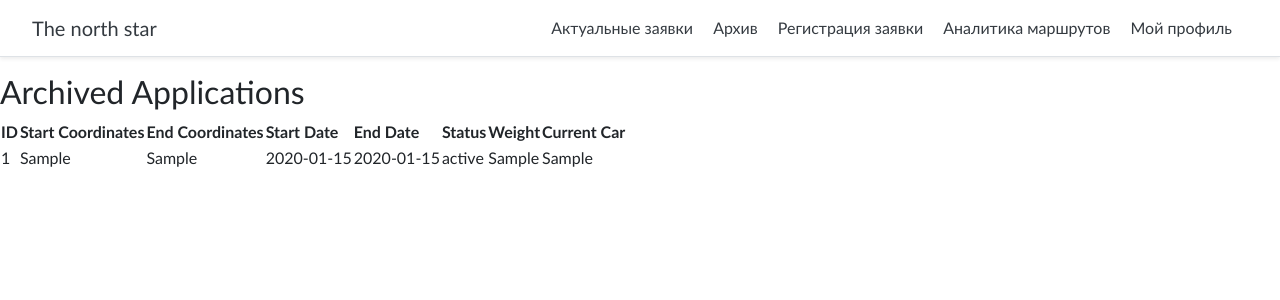
After one commit to pressf1om/north_star, a Flask app: page /archived_applications in a window 1280 px wide. The commit adds this page. Shown: the top 300 px of the page. Run offline with Flask 3, Linux system fonts and the light colour scheme; tables that the repository leaves empty hold one stand-in row (values such as "Sample post"); some libraries are stand-ins or nearby versions; some web fonts are replaced.

Commit message:
Исправлены баги

```diff
--- a/server.py
+++ b/server.py
@@ -81,6 +81,25 @@ class Application(db.Model, UserMixin):
     car_now = db.Column(db.String(120), nullable=True)
 
 
+class CompletedApplication(db.Model, UserMixin):
+    # айди заявки
+    id = db.Column(db.Integer, primary_key=True)
+    # координаты начала
+    coord_start = db.Column(db.String(120), nullable=False)
+    # координаты конца
+    coord_end = db.Column(db.String(120), nullable=False)
+    # дата начала поездки
+    date_of_start = db.Column(db.String(120), nullable=False)
+    # дата окончания поездки
+    date_of_end = db.Column(db.String(120), nullable=True)
+    # статус заявки
+    status = db.Column(db.String(120))
+    # вес груза
+    weight = db.Column(db.String(120), nullable=True)
+    # фура на заявке сейчас
+    car_now = db.Column(db.String(120), nullable=True)
+
+
 class Routes(db.Model, UserMixin):
     # айди маршрута
     id = db.Column(db.Integer, primary_key=True)
@@ -131,6 +150,23 @@ def evaluation_of_effectiveness(autodor_price, fuel_price, kilometrs_for_platon,
     result_cost = ((kilometrs_for_platon * platon_cost) + autodor_price + (driver_salary * oll_kilometrs)) + fuel_price
 
     return result_cost
+
+
+# функция копирования заявки
+def move_completed_application(application_id):
+    application_ = db.session.get(Application, application_id)
+    completed_application = CompletedApplication(
+        coord_start=application_.coord_start,
+        coord_end=application_.coord_end,
+        date_of_start=application_.date_of_start,
+        date_of_end=application_.date_of_end,
+        status=application_.status,
+        weight=application_.weight,
+        car_now=application_.car_now
+    )
+    db.session.add(completed_application)
+    db.session.delete(application_)
+    db.session.commit()
 
 # статусы
 # 1. Свободна
@@ -741,6 +777,13 @@ def current_applications():
         return 'у вас недостаточно прав'
 
 
+# выполненные заявки
+@app.route('/archived_applications', methods=['GET'])
+def archived_applications():
+    archived_apps = CompletedApplication.query.all()  # Извлекаем все выполненные заявки из базы данных
+    return render_template("archived_applications.html", archived_apps=archived_apps)
+
+
 # about
 @app.route('/about', methods=['GET', 'POST'])
 def about():
@@ -793,7 +836,7 @@ class Application_api(Resource):
                 # меняем статус машины
                 car_post.status = '1'
                 # меняем статус заявки
-                application_post.status = '1'
+                move_completed_application(application_post.id)
             # Назначена
             elif new_status == "2":
                 # меняем статус машины
--- /dev/null
+++ b/templates/archived_applications.html
@@ -0,0 +1,37 @@
+{% extends "main.html" %}
+
+{% block head %}
+<title>Archived Applications</title>
+{% endblock %}
+
+{% block body %}
+    <h2>Archived Applications</h2>
+    <table>
+        <thead>
+            <tr>
+                <th>ID</th>
+                <th>Start Coordinates</th>
+                <th>End Coordinates</th>
+                <th>Start Date</th>
+                <th>End Date</th>
+                <th>Status</th>
+                <th>Weight</th>
+                <th>Current Car</th>
+            </tr>
+        </thead>
+        <tbody>
+            {% for app in archived_apps %}
+                <tr>
+                    <td>{{ app.id }}</td>
+                    <td>{{ app.coord_start }}</td>
+                    <td>{{ app.coord_end }}</td>
+                    <td>{{ app.date_of_start }}</td>
+                    <td>{{ app.date_of_end }}</td>
+                    <td>{{ app.status }}</td>
+                    <td>{{ app.weight }}</td>
+                    <td>{{ app.car_now }}</td>
+                </tr>
+            {% endfor %}
+        </tbody>
+    </table>
+{% endblock %}
--- a/templates/main.html
+++ b/templates/main.html
@@ -14,6 +14,7 @@
         <h5 class="my-0 mr-md-auto font-weight-normal"><a class="p-2 text-dark" href="/home">The north star</a></h5>
         <nav class="my-2 my-md-0 mr-md-3">
             <a class="p-2 text-dark" href="/current_applications">Актуальные заявки</a>
+            <a class="p-2 text-dark" href="/archived_applications">Архив</a>
             <a class="p-2 text-dark" href="/registration_new_application">Регистрация заявки</a>
             <a class="p-2 text-dark" href="/analytics_add_data">Аналитика маршрутов</a>
             <a class="p-2 text-dark" href="/account">Мой профиль</a>
--- a/test_mobile_app.py
+++ b/test_mobile_app.py
@@ -3,10 +3,11 @@ import requests
 
 status_car_now = ''
 
+
 # GET
 def get(number_car):
     global status_car_now
-    url = f"http://northstar-logistics.ru/api/applications/{number_car}"  # кодирование пробела в URL
+    url = f"http://127.0.0.1:5000/api/applications/{number_car}"  # кодирование пробела в URL
     response = requests.get(url)
     data = response.json()
     print(data)
@@ -34,7 +35,7 @@ def get(number_car):
 
 # POST
 def post(number_car, status_):
-    url = f"http://northstar-logistics.ru/api/applications/{number_car}"  # кодирование пробела в URL
+    url = f"http://127.0.0.1:5000/api/applications/{number_car}"  # кодирование пробела в URL
     # JSON-тело запроса
     payload = {
         "new_status": f"{status_}"
```
